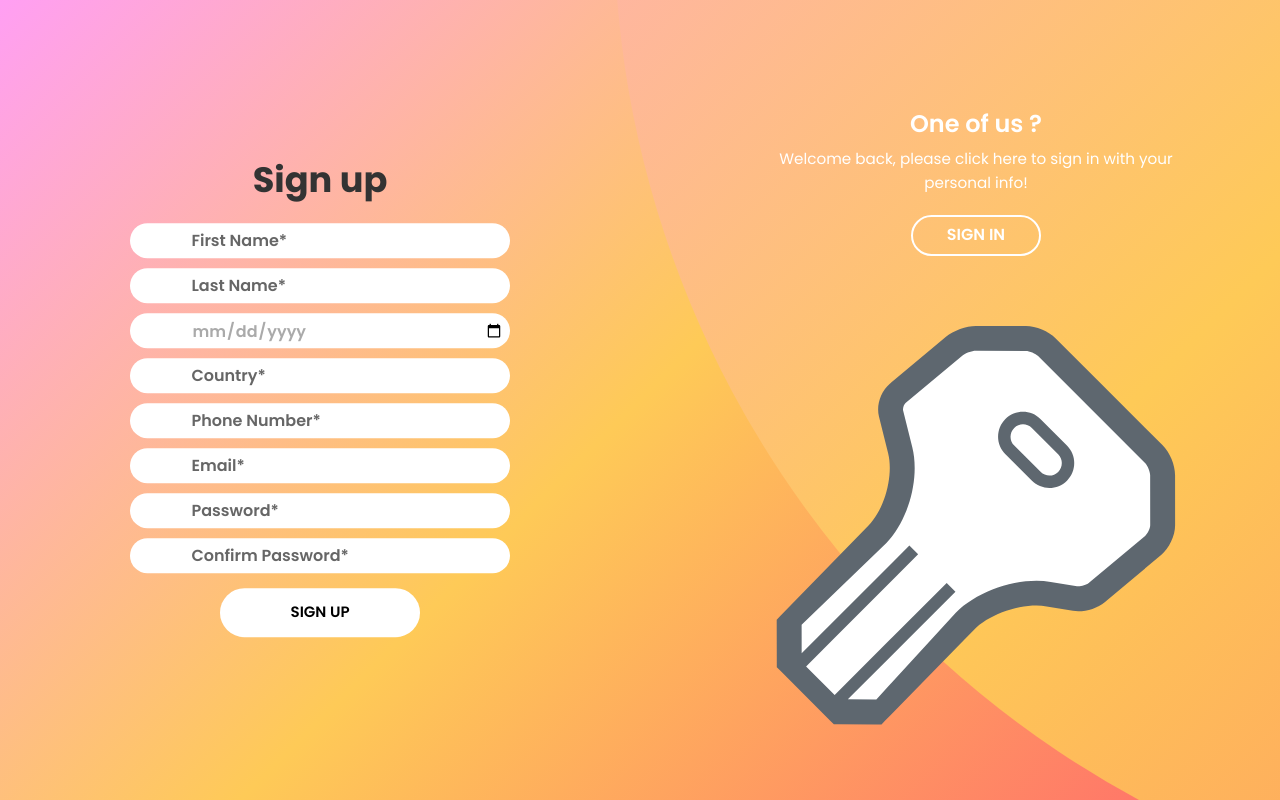
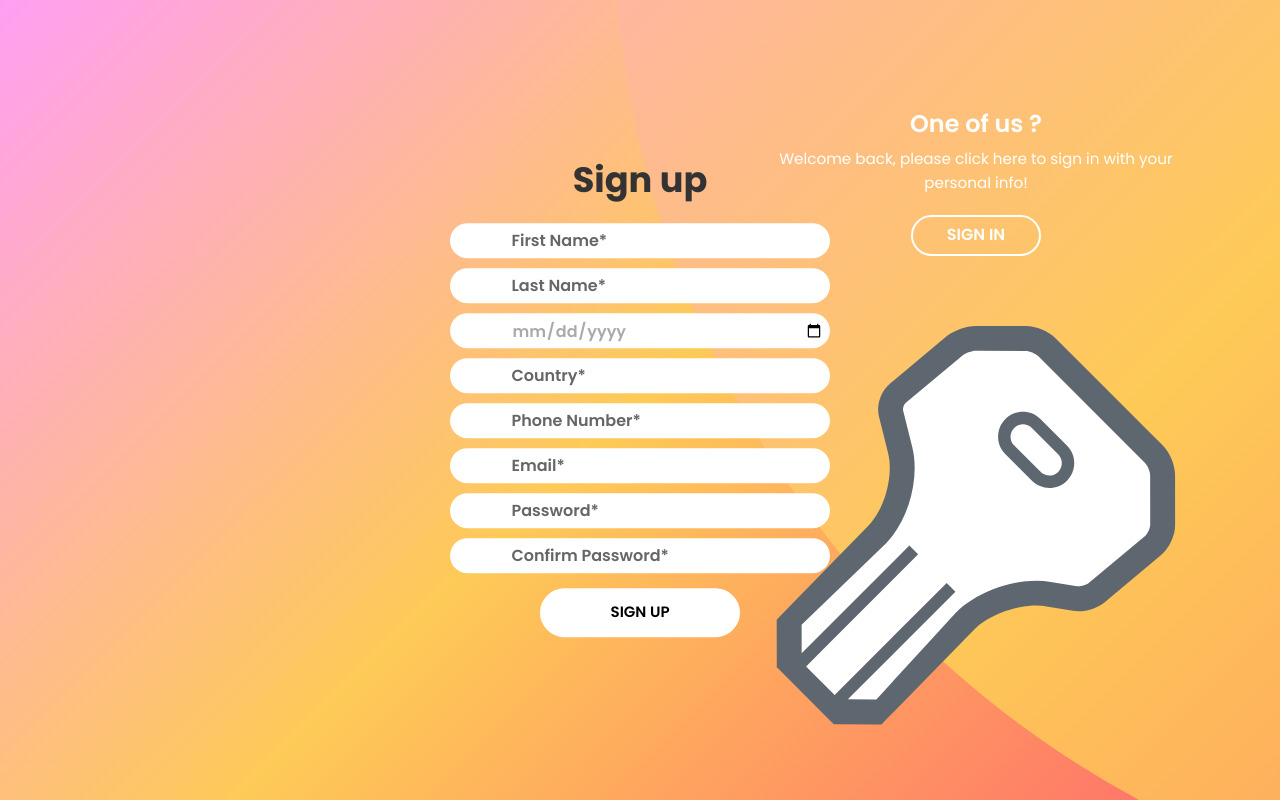
Before and after one commit to 2118476/Habesha-community-Frontend, a React (Create React App) app: page / in a window 1280 px wide. Both pictures are taken after a click on the button "Register". Built offline with nearby package versions, Linux system fonts and the light colour scheme.

Commit message:
Center signup and signin forms on screen

```diff
--- a/src/features/auth/Account.css
+++ b/src/features/auth/Account.css
@@ -116,7 +116,7 @@
   position: absolute;
   top: 50%;
   transform: translate(-50%, -50%);
-  left: 75%;
+  left: 50%;
   width: 50%;
   transition: 1s 0.7s ease-in-out;
   display: grid;
@@ -477,7 +477,7 @@ form.sign-up-form {
 }
 
 .account-container.sign-up-mode .signin-signup {
-  left: 25%;
+  left: 50%;
 }
 
 .account-container.sign-up-mode .right-panel .image,
--- a/src/features/auth/Account.module.css
+++ b/src/features/auth/Account.module.css
@@ -42,7 +42,7 @@
   position: absolute;
   top: 55%;
   transform: translate(-50%, -50%);
-  left: 75%;
+  left: 50%;
   width: 50%;
   transition: 1s 0.7s ease-in-out;
   display: grid;
@@ -393,7 +393,7 @@ input[type="date"]::-webkit-calendar-picker-indicator {
 }
 
 .account-container.sign-up-mode .signin-signup {
-  left: 25%;
+  left: 50%;
 }
 
 /* Sliding animation - when clicking on the sign up button, the signup form appears */
```
